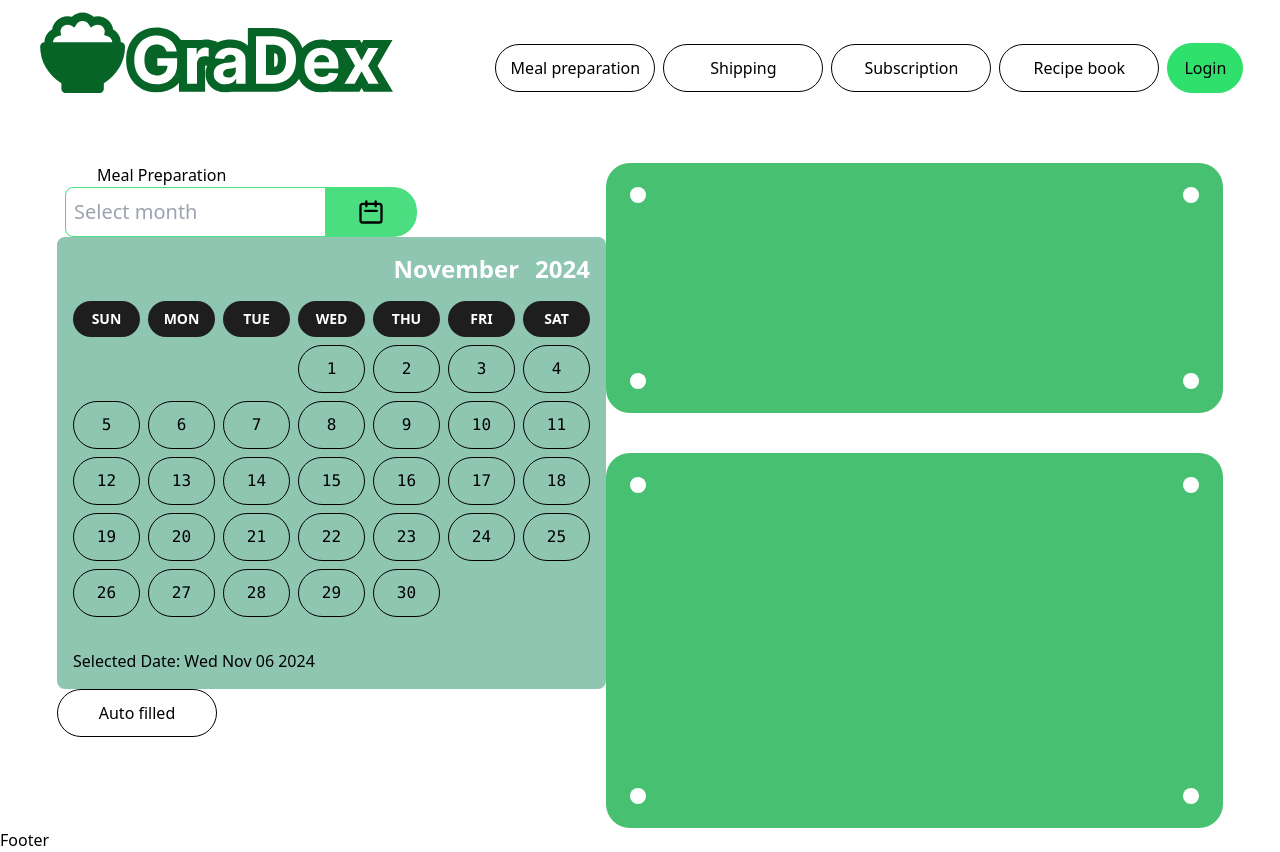
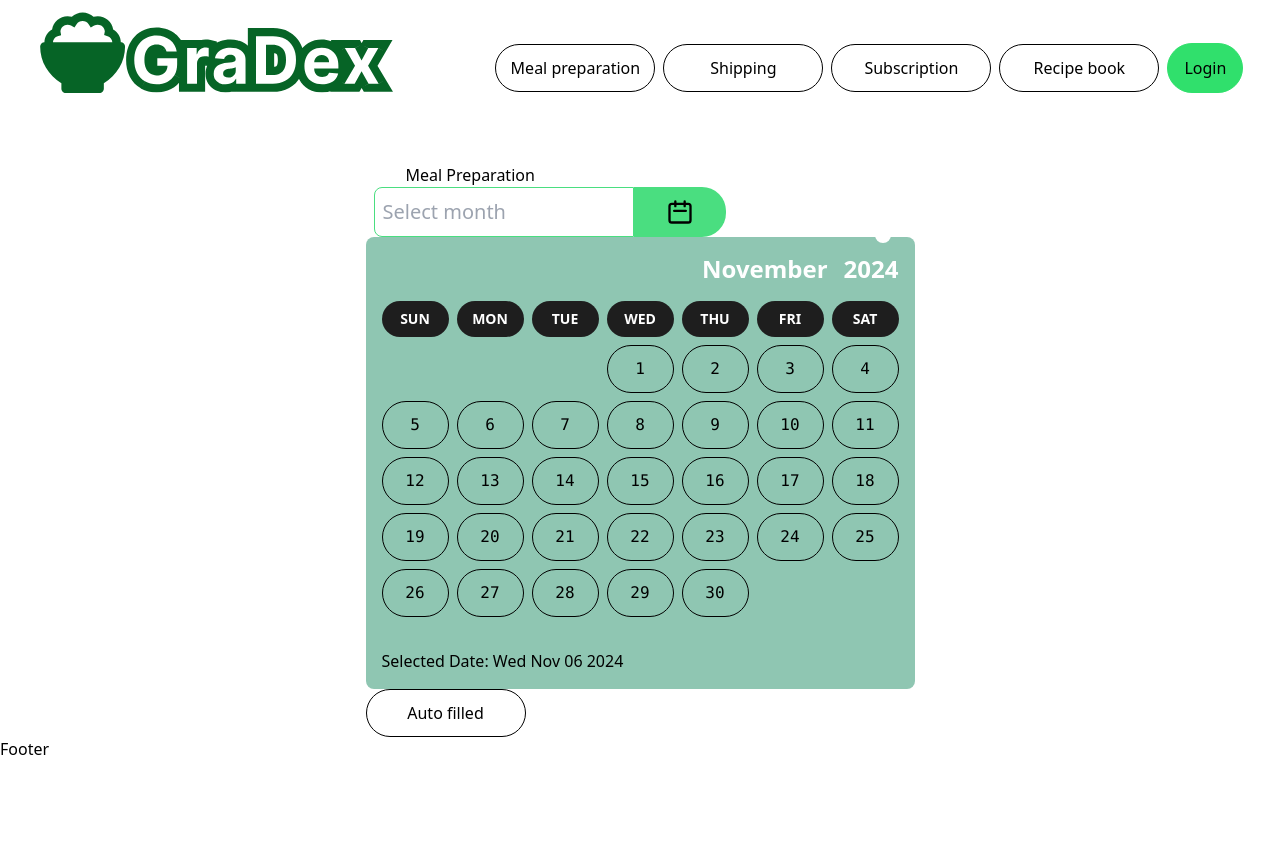
Before and after one commit to SE-GraDex/gradex-frontend, a React (Vite) app: page /meal-preparation in a window 1280 px wide. After the commit the page ends 800 px from the top, so only its background shows below. Built offline with nearby package versions, Linux system fonts and the light colour scheme.

Commit message:
Update MealPrep

```diff
--- /dev/null
+++ b/src/components/MealPrePage/CardTemp.tsx
@@ -0,0 +1,20 @@
+import React from "react";
+
+interface CardTempProps {
+    Height: number;
+    Width: number;
+}
+
+const CardTemp: React.FC<CardTempProps> = ({ Height, Width }) => {
+
+    return (
+        <div className={`w-[${Width}px] h-[${Height}px] bg-[#47C171] relative rounded-3xl`}>
+            <div className="absolute top-6 left-6 bg-white rounded-full w-4 h-4"></div>
+            <div className="absolute top-6 right-6 bg-white rounded-full w-4 h-4"></div>
+            <div className="absolute bottom-6 left-6 bg-white rounded-full w-4 h-4"></div>
+            <div className="absolute bottom-6 right-6 bg-white rounded-full w-4 h-4"></div>
+        </div>
+    );
+}
+
+export default CardTemp;
--- a/src/components/MealPrePage/MealPreparationPage.tsx
+++ b/src/components/MealPrePage/MealPreparationPage.tsx
@@ -1,7 +1,7 @@
 import React, { useState, useEffect } from 'react';
 import CalendarTest from './CalendarProps';
 import ButtonLink from '../button/ButtonLink';
-
+import CardTemp from './CardTemp';
 
 const getMonthNumber = (monthName: string): number => {
     const months: { [key: string]: number } = {
@@ -109,19 +109,9 @@ const MealPreparation: React.FC = () => {
                 <ButtonLink label="Auto filled" link="/" />
             </div>
             <div className='flex flex-col space-y-10'>
-                <div className='w-[617px] h-[250px] bg-[#47C171] relative rounded-3xl'>
-                    <div className="absolute top-6 left-6 bg-white rounded-full w-4 h-4"></div>
-                    <div className="absolute top-6 right-6 bg-white rounded-full w-4 h-4"></div>
-                    <div className="absolute bottom-6 left-6 bg-white rounded-full w-4 h-4"></div>
-                    <div className="absolute bottom-6 right-6 bg-white rounded-full w-4 h-4"></div>
-                </div>
-                <div className='w-[617px] h-[375px] bg-[#47C171] relative rounded-3xl'>
-                    <div className="absolute top-6 left-6 bg-white rounded-full w-4 h-4"></div>
-                    <div className="absolute top-6 right-6 bg-white rounded-full w-4 h-4"></div>
-                    <div className="absolute bottom-6 left-6 bg-white rounded-full w-4 h-4"></div>
-                    <div className="absolute bottom-6 right-6 bg-white rounded-full w-4 h-4"></div>
-                </div>
-            </div>
+                <CardTemp Height={250} Width={617} />
+                <CardTemp Height={375} Width={617} />
+        </div>
         </div>
     );
 };
```
